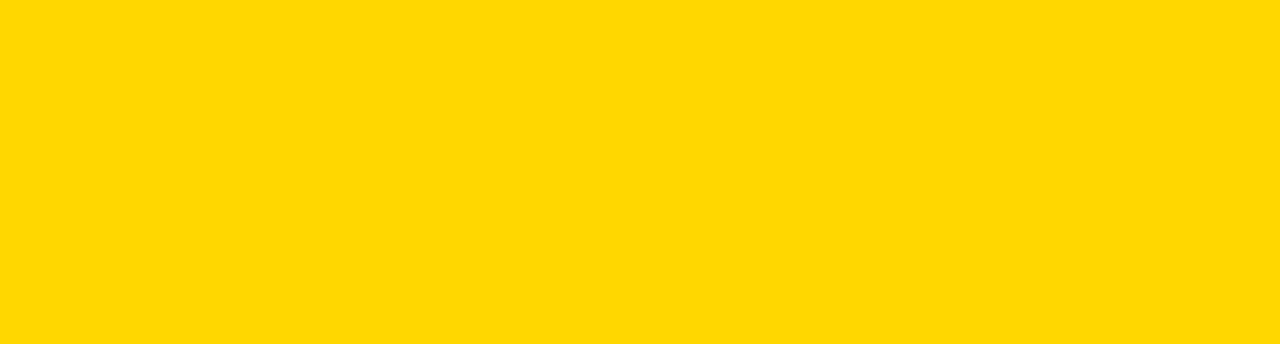
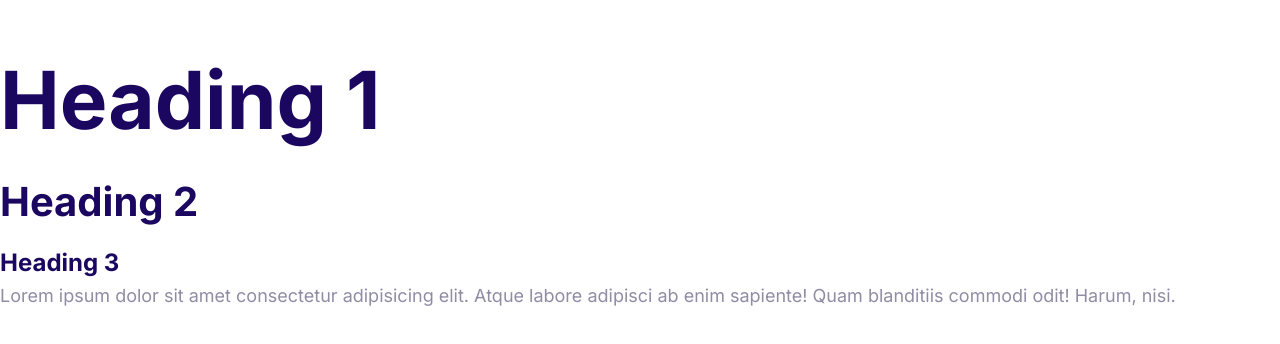
Before and after one commit to gitkudy237/kudy-repo, a plain HTML site: page index.html in a window 1280 px wide. Drawn offline with Linux system fonts and the light colour scheme.

Commit message:
Define the styles for the font

```diff
--- a/css/styles.css
+++ b/css/styles.css
@@ -1,3 +1,57 @@
+:root {
+  --color-primary: #2584ff;
+  --color-secondary: #00d9ff;
+  --color-accent: #ff3400;
+  --color-heading: #1b0760;
+  --color-body: #918ca4;
+}
+
+html {
+  font-size: 62.5%;
+}
+
 body {
-  background: gold;
+  font-family: Inter, Arial, Helvetica, sans-serif;
+  color: var(--color-body);
+  font-size: 2.4rem;
 }
+
+h1,
+h2,
+h3 {
+  color: var(--color-heading);
+  margin-bottom: 1rem;
+}
+
+h1 {
+  font-size: 7rem;
+}
+
+h2 {
+  font-size: 4rem;
+}
+
+h3 {
+  font-size: 3rem;
+}
+
+p {
+  margin-top: 0;
+}
+
+@media screen and (min-width: 1024px) {
+  body {
+    font-size: 1.8rem;
+  }
+
+  h1 {
+    font-size: 8rem;
+  }
+  h2 {
+    font-size: 4rem;
+  }
+
+  h3 {
+    font-size: 2.4rem;
+  }
+}
--- a/index.html
+++ b/index.html
@@ -4,8 +4,21 @@
     <meta charset="UTF-8" />
     <meta name="viewport" content="width=device-width, initial-scale=1.0" />
     <title>Document</title>
+    <link rel="preconnect" href="https://fonts.gstatic.com" />
+    <link
+      href="https://fonts.googleapis.com/css2?family=Inter:wght@400;700&display=swap"
+      rel="stylesheet"
+    />
     <link rel="stylesheet" href="css/normalize.css" />
     <link rel="stylesheet" href="css/styles.css" />
   </head>
-  <body></body>
+  <body>
+    <h1>Heading 1</h1>
+    <h2>Heading 2</h2>
+    <h3>Heading 3</h3>
+    <p>
+      Lorem ipsum dolor sit amet consectetur adipisicing elit. Atque labore
+      adipisci ab enim sapiente! Quam blanditiis commodi odit! Harum, nisi.
+    </p>
+  </body>
 </html>
```
